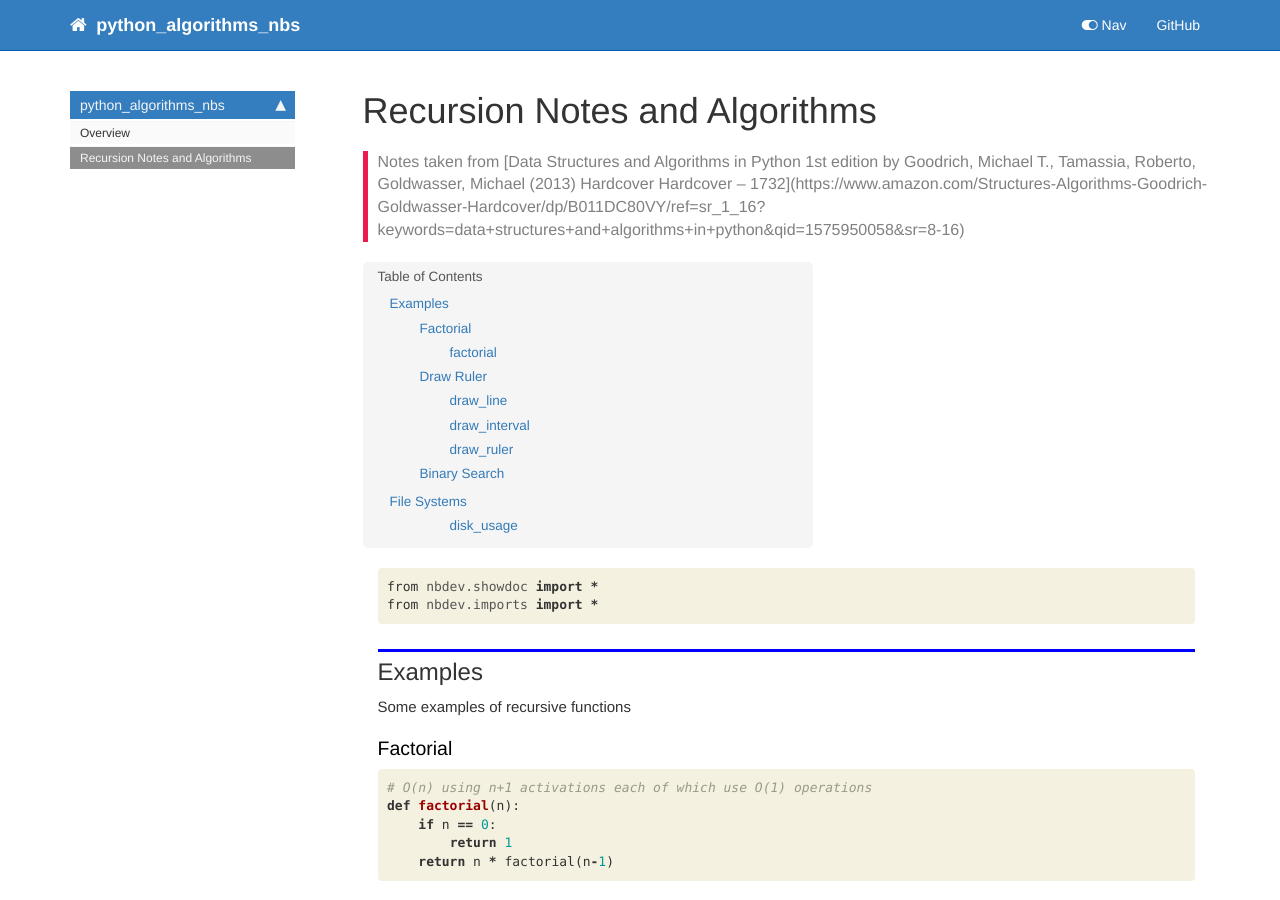
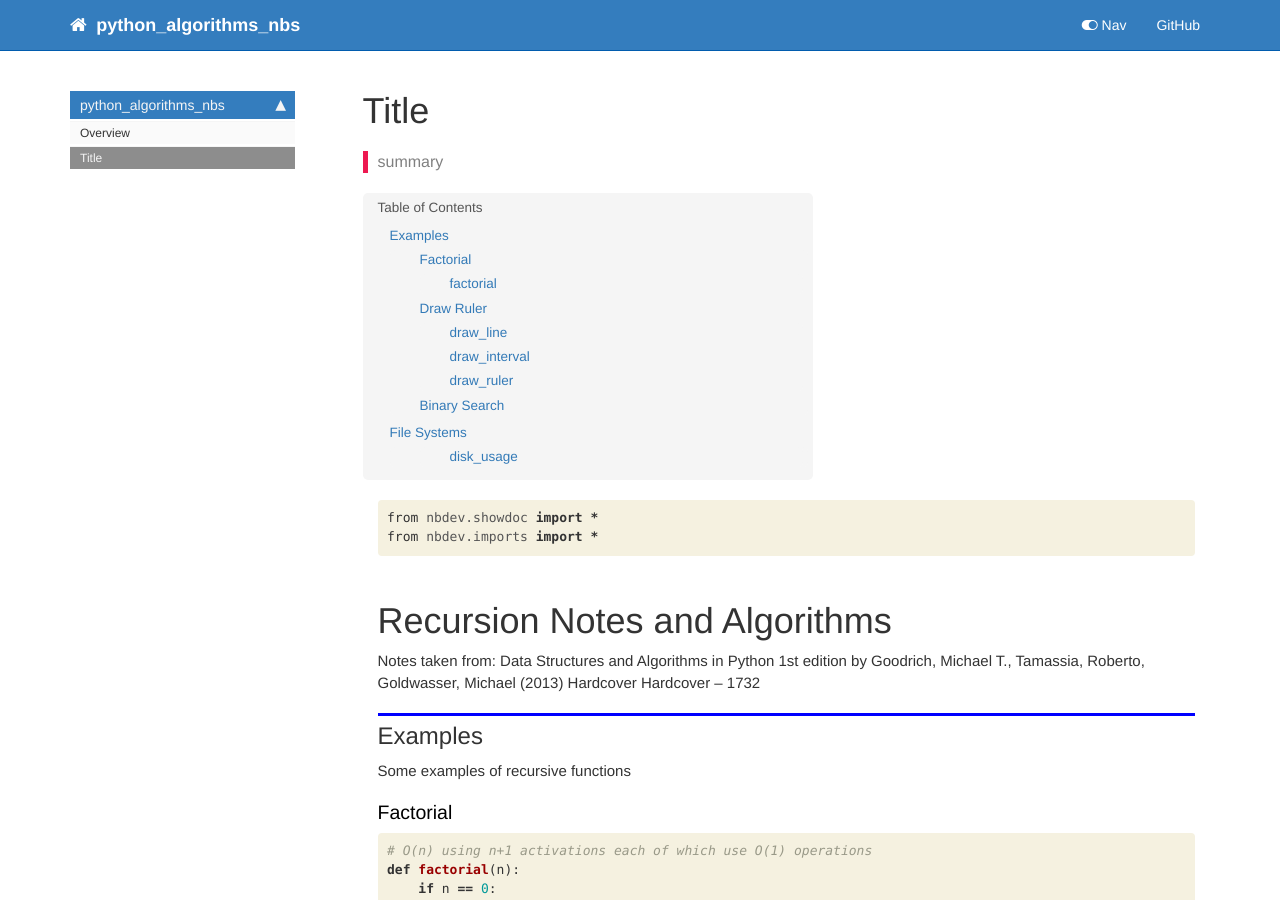
Before and after one commit to owejow/python_algorithms_nbs, a Jekyll site: the page built from docs/recursion.html, in a window 1280 px wide and 900 px high. Built offline with Jekyll 4.4.1, drawn with Linux system fonts in a browser that asks for light colours; nearby versions of some CDN libraries; comment, search, counter and statistics services are not loaded.

Commit message:
updated link to book

```diff
--- a/docs/_data/sidebars/home_sidebar.yml
+++ b/docs/_data/sidebars/home_sidebar.yml
@@ -10,7 +10,7 @@
       title: Overview
       url: /
     - output: web,pdf
-      title: Recursion Notes and Algorithms
+      title: Title
       url: /recursion
     output: web
     title: python_algorithms_nbs
--- a/docs/recursion.html
+++ b/docs/recursion.html
@@ -1,10 +1,10 @@
 ---
 
-title: Recursion Notes and Algorithms
+title: Title
 keywords: fastai
 sidebar: home_sidebar
 
-summary: "Notes taken from [Data Structures and Algorithms in Python 1st edition by Goodrich, Michael T., Tamassia, Roberto, Goldwasser, Michael (2013) Hardcover Hardcover – 1732](https://www.amazon.com/Structures-Algorithms-Goodrich-Goldwasser-Hardcover/dp/B011DC80VY/ref=sr_1_16?keywords=data+structures+and+algorithms+in+python&qid=1575950058&sr=8-16)"
+summary: "summary"
 ---
 <!--
 
@@ -34,6 +34,13 @@
 </div>
 </div>
 
+</div>
+<div class="cell border-box-sizing text_cell rendered"><div class="inner_cell">
+<div class="text_cell_render border-box-sizing rendered_html">
+<h1 id="Recursion-Notes-and-Algorithms">Recursion Notes and Algorithms<a class="anchor-link" href="#Recursion-Notes-and-Algorithms">&#182;</a></h1><p>Notes taken from: Data Structures and Algorithms in Python 1st edition by Goodrich, Michael T., Tamassia, Roberto, Goldwasser, Michael (2013) Hardcover Hardcover – 1732</p>
+
+</div>
+</div>
 </div>
 <div class="cell border-box-sizing text_cell rendered"><div class="inner_cell">
 <div class="text_cell_render border-box-sizing rendered_html">
--- a/docs/sidebar.json
+++ b/docs/sidebar.json
@@ -1,6 +1,6 @@
 {
   "python_algorithms_nbs": {
     "Overview": "/",
-    "Recursion Notes and Algorithms": "/recursion"
+    "Title": "/recursion"
   }
 }
```
Also changed, not shown: 1 other file.
